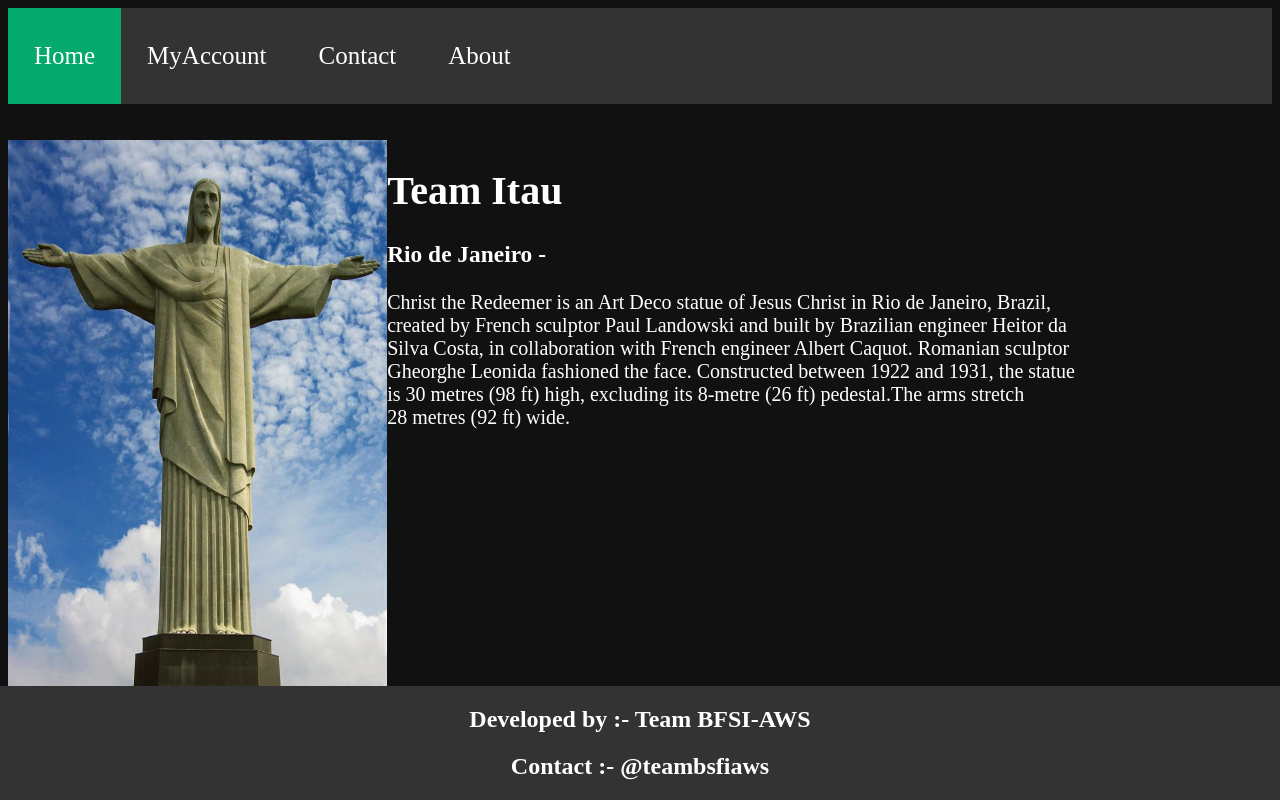
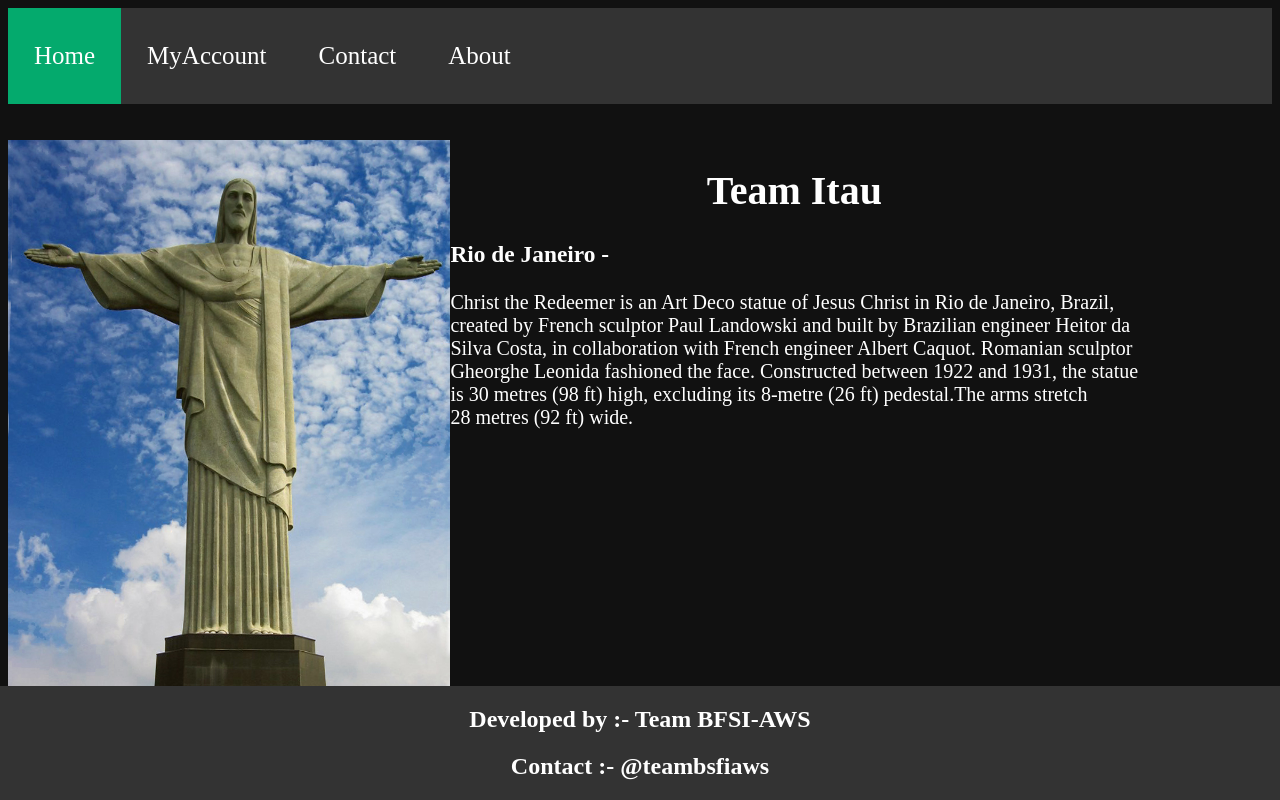
Before and after one commit to nikhilchandrawar/staticwebsiteforitaupipeline, a plain HTML site: page index.html in a window 1280 px wide. Drawn offline with Linux system fonts and the light colour scheme.

Commit message:
Update index.html

```diff
--- a/index.html
+++ b/index.html
@@ -40,7 +40,7 @@ li a:hover:not(.active) {
         max-width: 100%
       }
       .image {
-        flex-basis: 30%
+        flex-basis: 35%
       }
       .text {
         font-size: 20px;
@@ -72,7 +72,8 @@ li a:hover:not(.active) {
 
 </div>
 <div class="text">
-    <h1>Team Itau</h2>
+    <center> <h1>Team Itau</h2> </center>
+
         <h3>Rio de Janeiro  - </h3>
         <p>Christ the Redeemer is an Art Deco statue of Jesus Christ in Rio de Janeiro, Brazil,<br>
            created by French sculptor Paul Landowski and built by Brazilian engineer Heitor da <br>
```
